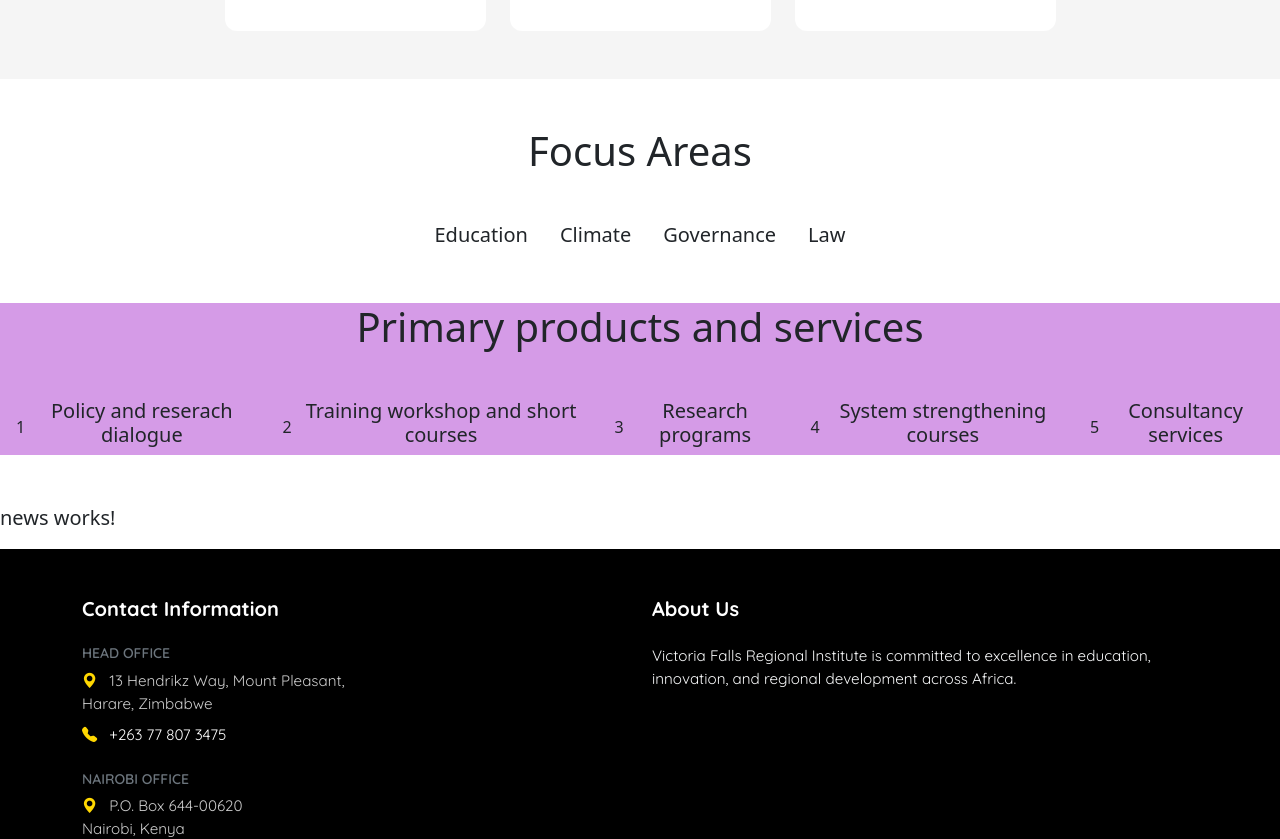
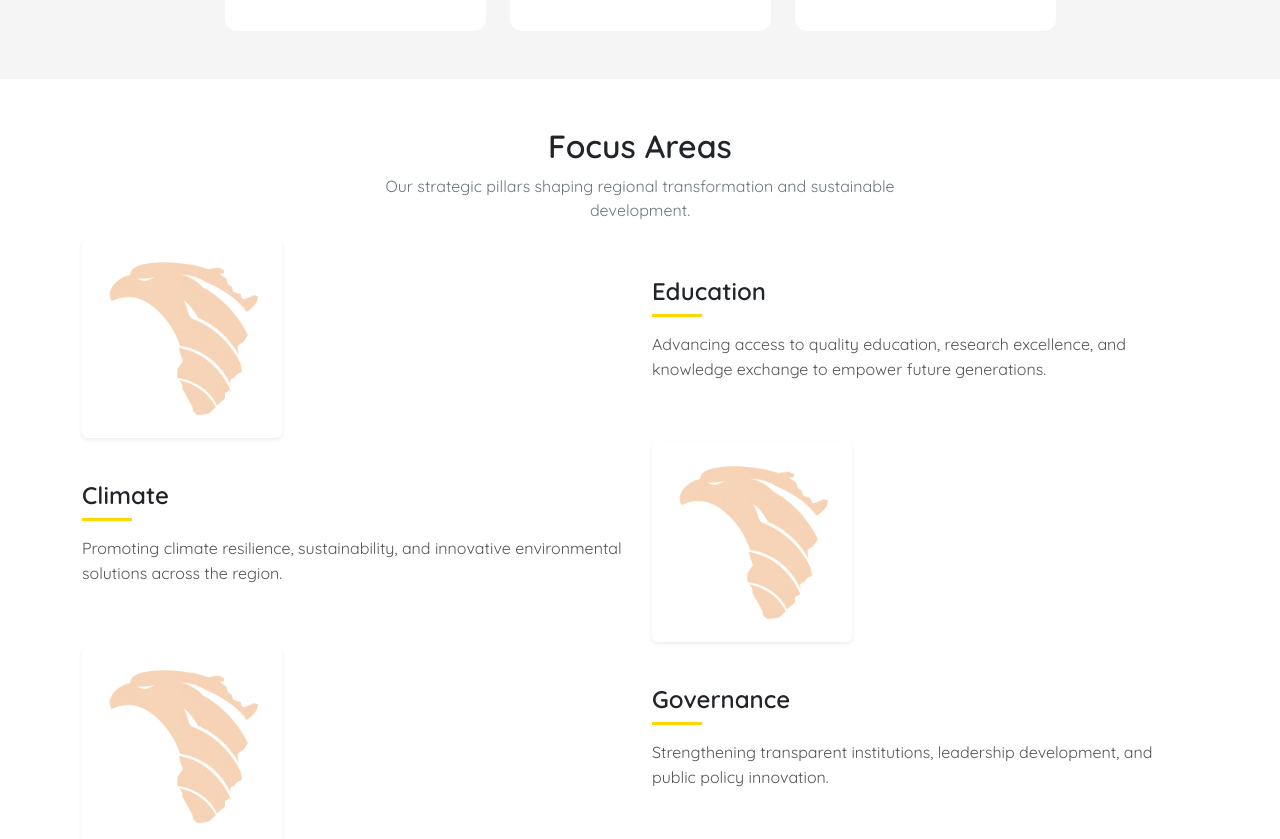
Before and after one commit to tavogus007/vic-falls-frontend, an Angular app: page / in a window 1280 px wide. Shown: the part 1111-1950 px from the top of the page. Built offline with nearby package versions, Linux system fonts and the light colour scheme.

Commit message:
Feat: :art: Content of Focus areas, attempt1

```diff
--- a/src/app/body/focus-areas/focus-areas.component.css
+++ b/src/app/body/focus-areas/focus-areas.component.css
@@ -0,0 +1,53 @@
+.focus-section {
+  background-color: #ffffff;
+}
+
+.section-title {
+  font-weight: 600;
+  font-size: 2rem;
+}
+
+.section-subtitle {
+  color: #6c757d;
+  max-width: 600px;
+  margin: 0 auto;
+}
+
+.area-title {
+  font-weight: 600;
+  margin-bottom: 15px;
+  position: relative;
+}
+
+.area-title::after {
+  content: '';
+  width: 50px;
+  height: 3px;
+  background-color: #FFD700; /* dorado institucional */
+  display: block;
+  margin-top: 8px;
+}
+
+.area-description {
+  color: #555;
+  font-size: 1rem;
+  line-height: 1.6;
+}
+
+img {
+  transition: transform 0.4s ease;
+  width: 200px;
+}
+
+img:hover {
+  transform: scale(1.03);
+}
+
+@font-face {
+  font-family: 'base_font';
+  src: url('/assets/fonts/Quicksand.ttf') format('truetype');
+}
+
+.text-focus{
+  font-family: 'base_font', sans-serif;
+}
--- a/src/app/body/focus-areas/focus-areas.component.html
+++ b/src/app/body/focus-areas/focus-areas.component.html
@@ -1,19 +1,33 @@
-<section class="block align-items-center justify-content-center text-center mb-5 mt-5">
-    <div class="mb-5">
-        <h1>Focus Areas</h1>
+<section class="focus-section py-5">
+  <div class="container">
+
+    <!-- Title -->
+    <div class="text-center mb-3">
+      <h2 class="section-title text-focus">Focus Areas</h2>
+      <p class="section-subtitle text-focus">
+        Our strategic pillars shaping regional transformation and sustainable development.
+      </p>
     </div>
-    <div class="d-flex justify-content-center">
-        <div class="mx-3">
-            <h3 class="lead">Education</h3>
-        </div>
-        <div class="mx-3">
-            <h3 class="lead">Climate</h3>
-        </div>
-        <div class="mx-3">
-            <h3 class="lead">Governance</h3>
-        </div>
-        <div class="mx-3">
-            <h3 class="lead">Law</h3>
-        </div>
+
+    <!-- Areas -->
+    <div class="row align-items-center mb-1 text-focus" *ngFor="let area of areas; let i = index">
+
+      <!-- Image -->
+      <div class="col-md-6 mb-4 mb-md-0"
+           [ngClass]="{'order-md-2': i % 2 !== 0}">
+        <img [src]="area.image" class="img-fluid rounded shadow-sm" alt="{{area.title}}">
+      </div>
+
+      <!-- Text -->
+      <div class="col-md-6"
+           [ngClass]="{'order-md-1': i % 2 !== 0}">
+        <h4 class="area-title">{{ area.title }}</h4>
+        <p class="area-description">
+          {{ area.description }}
+        </p>
+      </div>
+
     </div>
+
+  </div>
 </section>
--- a/src/app/body/focus-areas/focus-areas.component.ts
+++ b/src/app/body/focus-areas/focus-areas.component.ts
@@ -1,11 +1,33 @@
 import { Component } from '@angular/core';
-
+import { NgClass, NgFor } from '@angular/common';
 @Component({
   selector: 'app-focus-areas',
-  imports: [],
+  imports: [NgClass, NgFor],
   templateUrl: './focus-areas.component.html',
   styleUrl: './focus-areas.component.css'
 })
 export class FocusAreasComponent {
+  areas = [
+    {
+      title: 'Education',
+      image: 'assets/focus/logov3.png',
+      description: 'Advancing access to quality education, research excellence, and knowledge exchange to empower future generations.'
+    },
+    {
+      title: 'Climate',
+      image: 'assets/focus/logov3.png',
+      description: 'Promoting climate resilience, sustainability, and innovative environmental solutions across the region.'
+    },
+    {
+      title: 'Governance',
+      image: 'assets/focus/logov3.png',
+      description: 'Strengthening transparent institutions, leadership development, and public policy innovation.'
+    },
+    {
+      title: 'Law',
+      image: 'assets/focus/logov3.png',
+      description: 'Enhancing legal frameworks, justice systems, and rule of law through research and professional training.'
+    }
+  ];
 
 }
```
Also changed, not shown: src/assets/focus/logov3.png (added).
